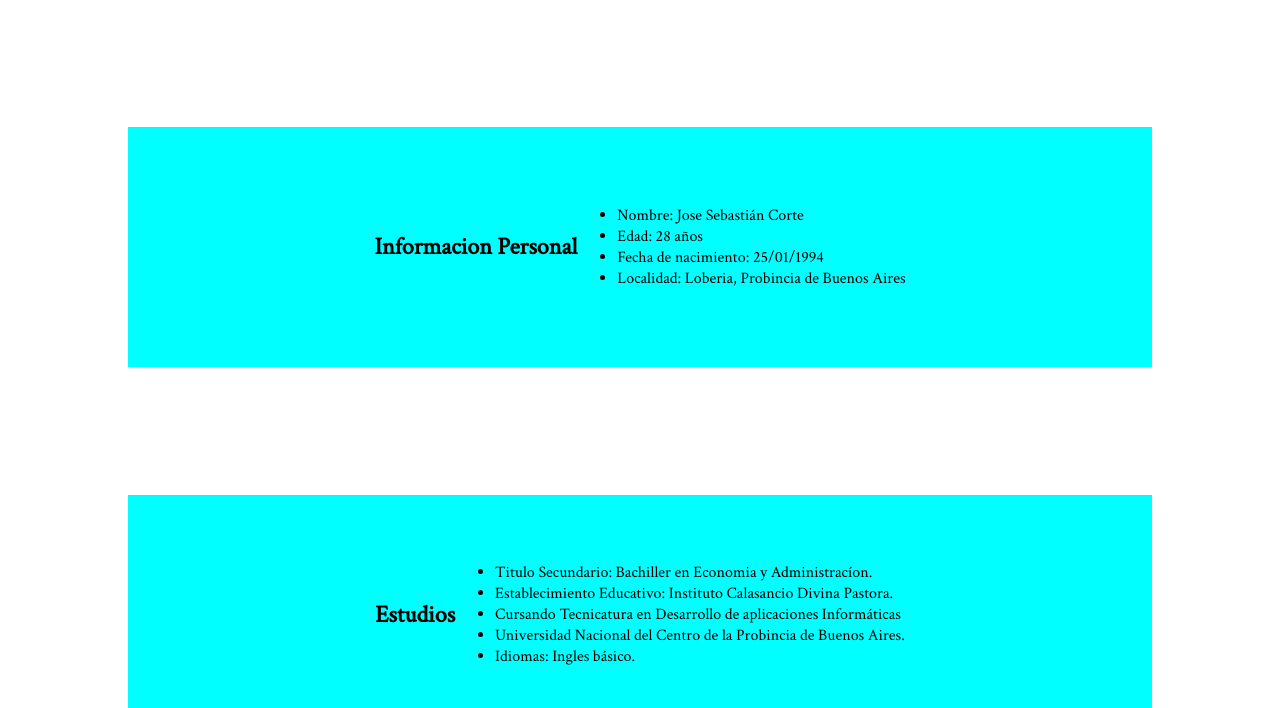
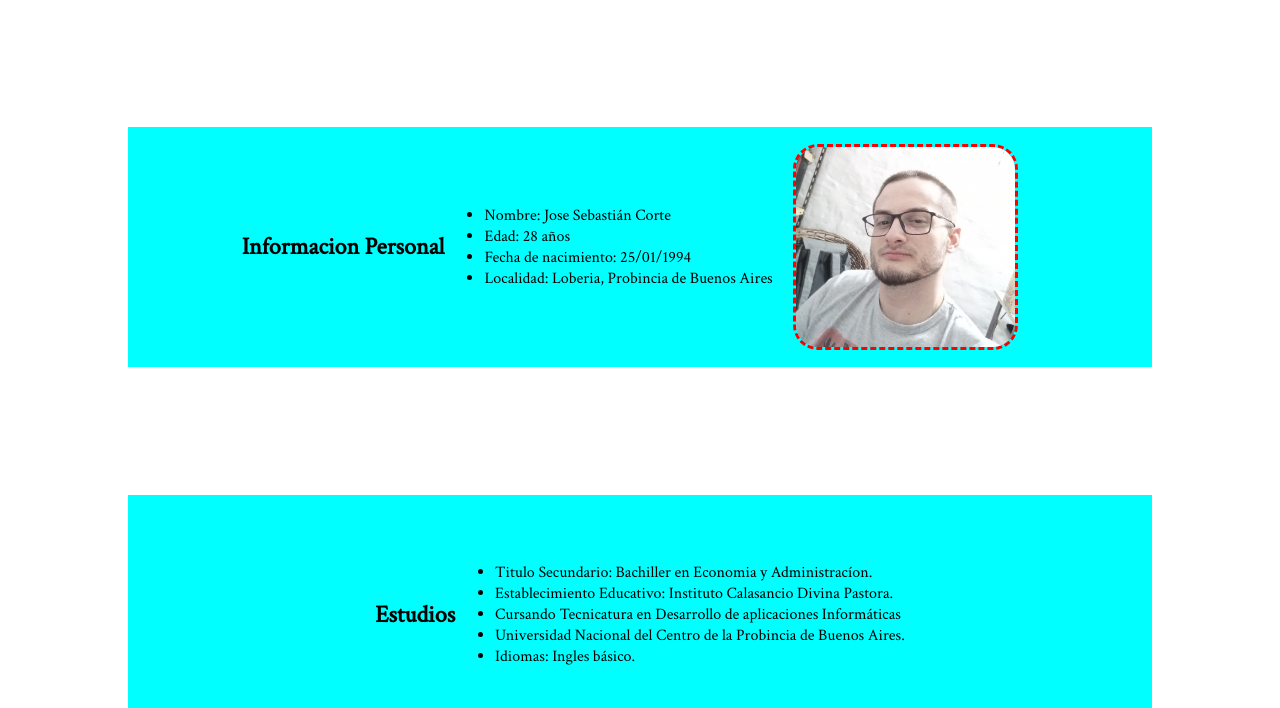
Before and after one commit to Sba94/Cv_SebastianCorte, a plain HTML site: page index.html in a window 1280 px wide. Shown: the part 92-800 px from the top of the page. Drawn offline with Linux system fonts and the light colour scheme.

Commit message:
se edito la foto  de perfil

```diff
--- a/CSS/diseño.css
+++ b/CSS/diseño.css
@@ -48,6 +48,15 @@ nav a:hover{
     align-items: center;
 }
 
+.foto{
+    height: 200px;
+    margin: 20px;
+    padding-left: 0px 50px;
+    border-radius: 25px;
+    border-style: dashed;
+    color: red;
+}
+
 .html-logo, .css-logo, .js-logo, .uipath-logo{
     height: 50px;
 }
--- a/index.html
+++ b/index.html
@@ -34,6 +34,7 @@
             <li><span class="leyenda">Fecha de nacimiento:</span> 25/01/1994</li>
             <li><span class="leyenda">Localidad:</span> Loberia, Probincia de Buenos Aires</li>
         </ul>
+        <img src="css/Imagenes/perfil.jpg" alt="foto de perfil" class="foto">
     </div>
 
 
```
Also changed, not shown: CSS/Imagenes/perfil.jpg (added).
